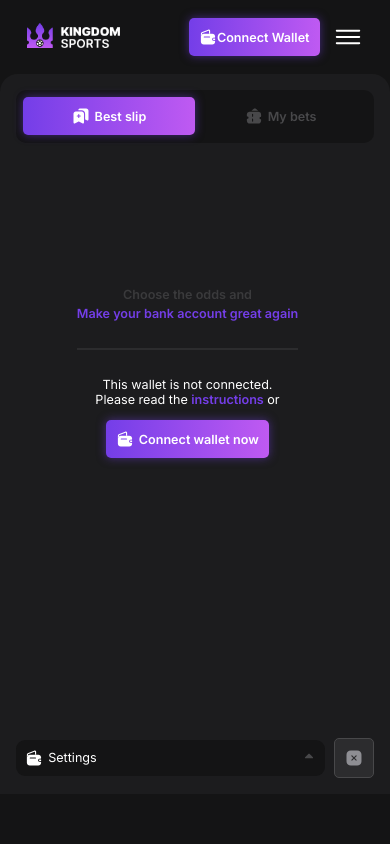
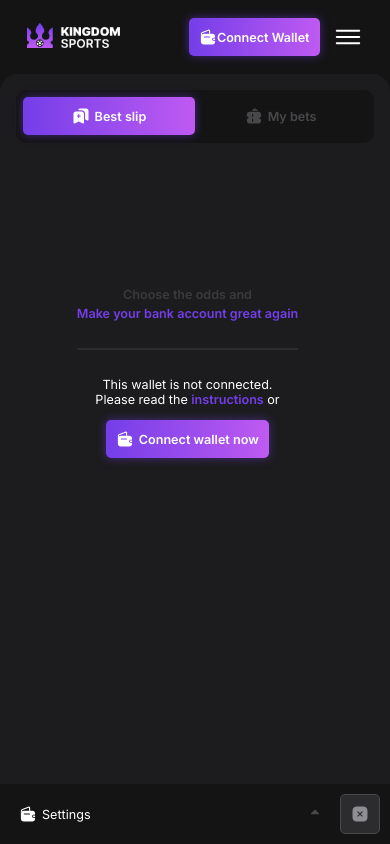
Before and after one commit to muhammad-junaid1/kingdom-sport, a React (Create React App) app: page / in a window 390 px wide. Both pictures are taken after a click on the item "MY BETS". Built offline with nearby package versions, Linux system fonts and the light colour scheme.

Commit message:
little change

```diff
--- a/src/css/BetsContainer.css
+++ b/src/css/BetsContainer.css
@@ -307,11 +307,12 @@
     margin-right: 0;
     border-bottom-left-radius: 0;
     border-bottom-right-radius: 0;
-  }
-  .bets__footer button svg {
-    margin-right: 0;
+    padding-bottom: 40px;
   }
 
+  .bets__body {
+    margin-bottom: 40px;
+  }
   .bets__footer {
     display: flex;
     align-items: center;
@@ -321,6 +322,12 @@
     border-radius: 0;
     cursor: none;
     margin-top: 1.0rem;
+    position: fixed;
+    bottom: 0;
+    right: 0;
+    left: 0;
+    background: var(--page-bg);
+    padding: 10px;
   }
 
   .bets__footer .left {
@@ -333,4 +340,7 @@
     cursor: pointer;
     margin-right: 1rem;
   }
+  .bets__footer button svg{
+    margin-right: 0;
+   }
 }
```
